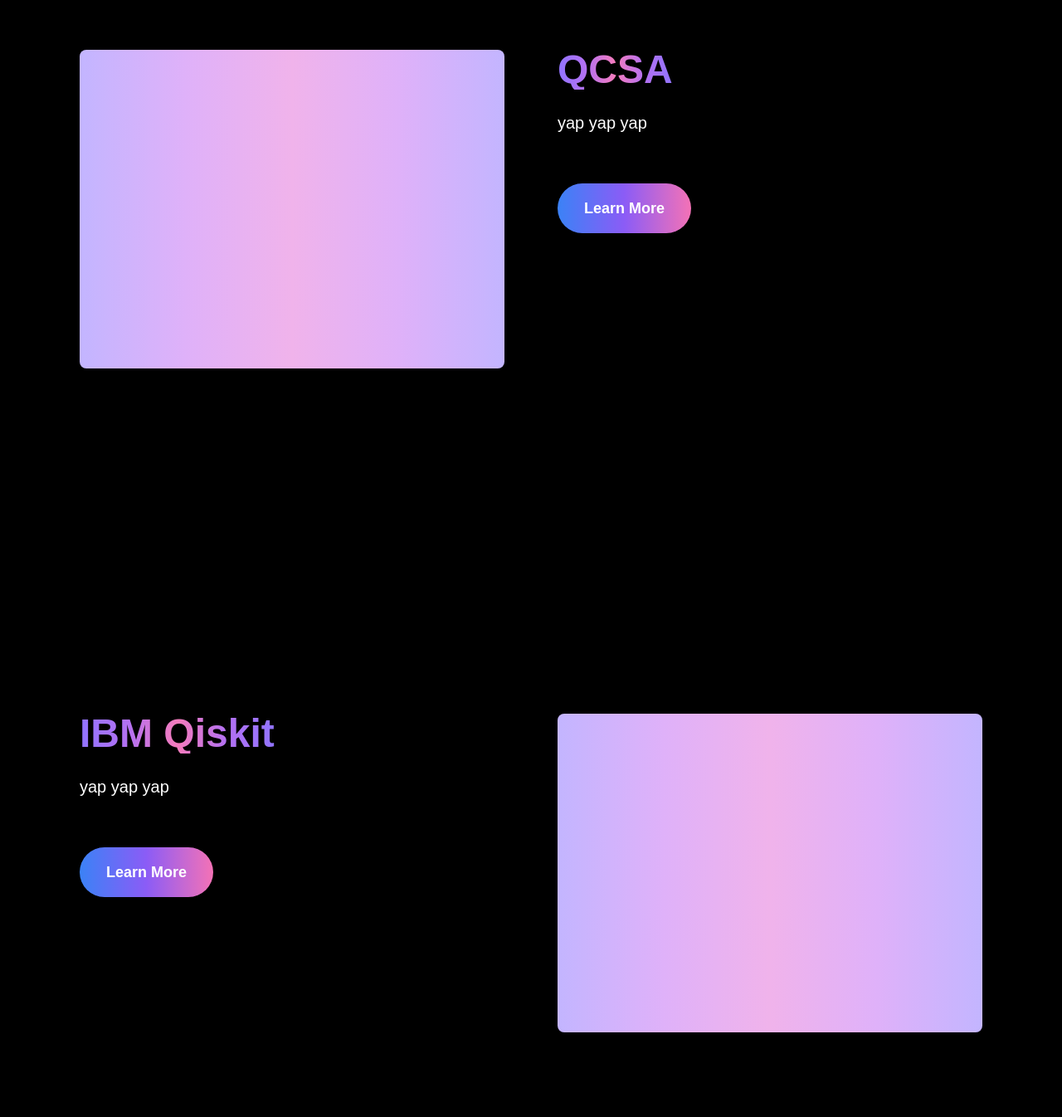
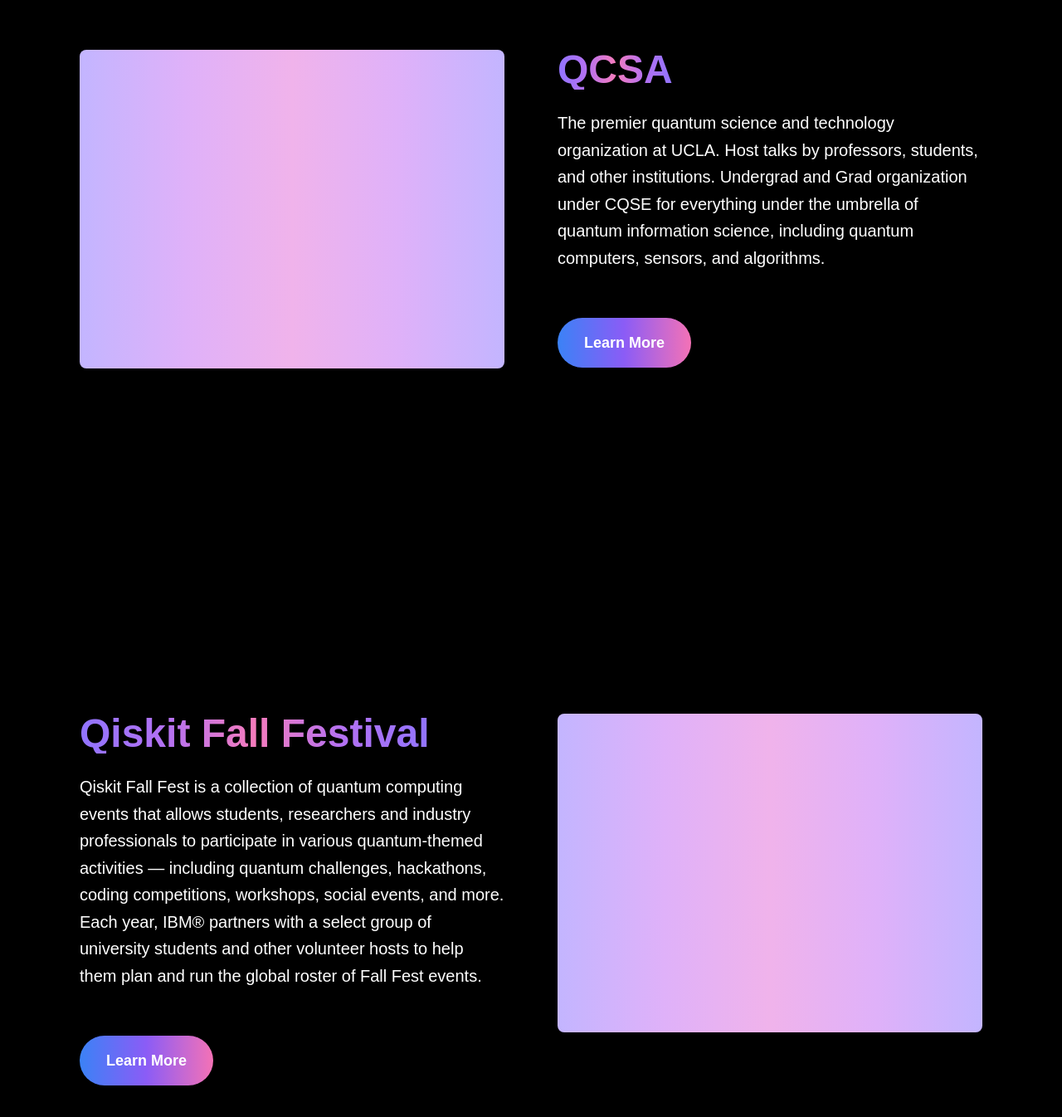
Before and after one commit to qcsa-at-ucla/Qiskit-fall-fest-UCLA, a Next.js app: page / in a window 1280 px wide. Shown: the part 916-2262 px from the top of the page at 83% size. Built offline with nearby package versions, Linux system fonts and the light colour scheme.

Commit message:
Fixed IBM and QCSA Cards

```diff
--- a/src/app/components/IBM.tsx
+++ b/src/app/components/IBM.tsx
@@ -21,12 +21,12 @@
                     display: 'inline-block'
                 }}
                 >
-                  IBM Qiskit
+                  Qiskit Fall Festival
                 </h2>
 
                 <div className="space-y-4">
                   <p className="text-lg md:text-xl leading-relaxed font-kantumruy text-white">
-                    yap yap yap
+                    Qiskit Fall Fest is a collection of quantum computing events that allows students, researchers and industry professionals to participate in various quantum-themed activities — including quantum challenges, hackathons, coding competitions, workshops, social events, and more. Each year, IBM® partners with a select group of university students and other volunteer hosts to help them plan and run the global roster of Fall Fest events.
                   </p>
                 </div>
 
@@ -34,7 +34,9 @@
                 <div className="pt-6">
                   <div className="flex justify-start">
                     <Link
-                      href="../about/"
+                      href="https://research.ibm.com/events/qiskit-fall-fest-2025"
+                      target="_blank"
+                      rel="noopener noreferrer"
                       className="px-8 py-4 text-lg font-kantumruy text-white font-semibold rounded-full hover:opacity-80 shadow-lg hover:shadow-xl transform hover:scale-105 inline-block text-center transition-all duration-200"
                       style={{
                         background: 'linear-gradient(to right, #3b82f6, #8b5cf6, #f472b6)'
--- a/src/app/components/QCSA.tsx
+++ b/src/app/components/QCSA.tsx
@@ -40,7 +40,7 @@
 
                 <div className="space-y-4">
                   <p className="text-lg md:text-xl leading-relaxed font-kantumruy text-white">
-                    yap yap yap
+                    The premier quantum science and technology organization at UCLA. Host talks by professors, students, and other institutions. Undergrad and Grad organization under CQSE for everything under the umbrella of quantum information science, including quantum computers, sensors, and algorithms.
                   </p>
                 </div>
 
@@ -48,7 +48,9 @@
                 <div className="pt-6">
                   <div className="flex justify-start">
                     <Link
-                      href="../about/"
+                      href="https://qcsa.vercel.app/"
+                      target="_blank"
+                      rel="noopener noreferrer"
                       className="px-8 py-4 text-lg font-kantumruy text-white font-semibold rounded-full hover:opacity-80 shadow-lg hover:shadow-xl transform hover:scale-105 inline-block text-center transition-all duration-200"                      style={{
                         background: 'linear-gradient(to right, #3b82f6, #8b5cf6, #f472b6)'
                       }}
```
